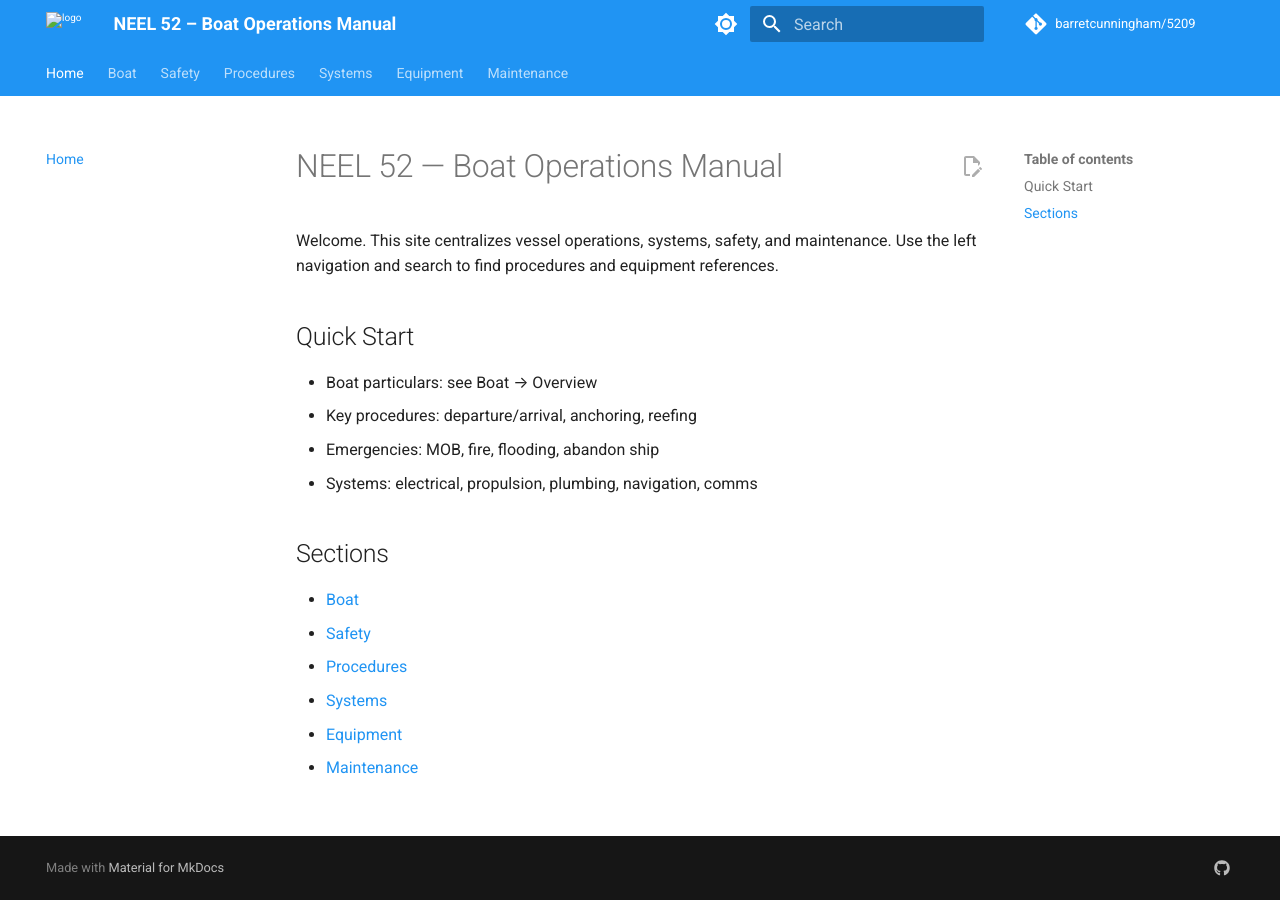
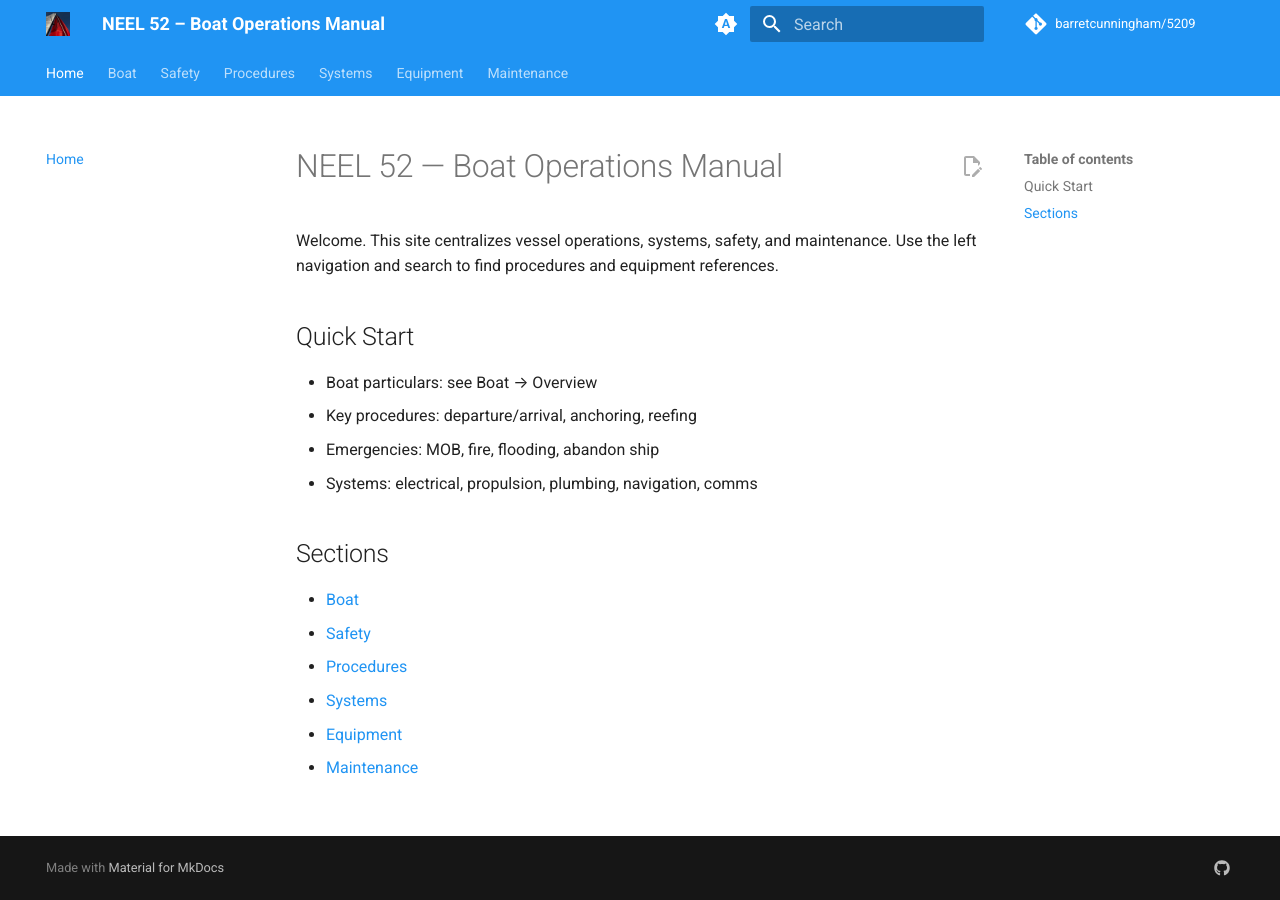
Before and after one commit to barretcunningham/5209, an MkDocs documentation site: the page built from docs/index.md, in a window 1280 px wide. Built offline with MkDocs 1.6.1 and Material for MkDocs 9.7.7, drawn with Linux system fonts in a browser that asks for light colours; comment, search, counter and statistics services are not loaded.

Commit message:
fix: correct logo path and enable auto dark mode
- Fix logo/favicon paths (remove 'docs/' prefix - paths are relative to docs/ dir)
- Enable automatic dark mode based on system color scheme preference
- Add toggle between auto/light/dark modes

🤖 Generated with [Claude Code](https://claude.com/claude-code)

Co-Authored-By: Claude <noreply@anthropic.com>

```diff
--- a/mkdocs.yml
+++ b/mkdocs.yml
@@ -6,21 +6,27 @@ repo_name: barretcunningham/5209
 
 theme:
   name: material
-  logo: docs/assets/img/logo.jpg
-  favicon: docs/assets/img/logo.jpg
+  logo: assets/img/logo.jpg
+  favicon: assets/img/logo.jpg
   palette:
-    - scheme: default
+    - media: "(prefers-color-scheme)"
+      toggle:
+        icon: material/brightness-auto
+        name: Switch to light mode
+    - media: "(prefers-color-scheme: light)"
+      scheme: default
       primary: blue
       accent: light blue
       toggle:
         icon: material/brightness-7
         name: Switch to dark mode
-    - scheme: slate
+    - media: "(prefers-color-scheme: dark)"
+      scheme: slate
       primary: blue
       accent: light blue
       toggle:
         icon: material/brightness-4
-        name: Switch to light mode
+        name: Switch to system preference
   features:
     - navigation.tabs
     - navigation.sections
```
